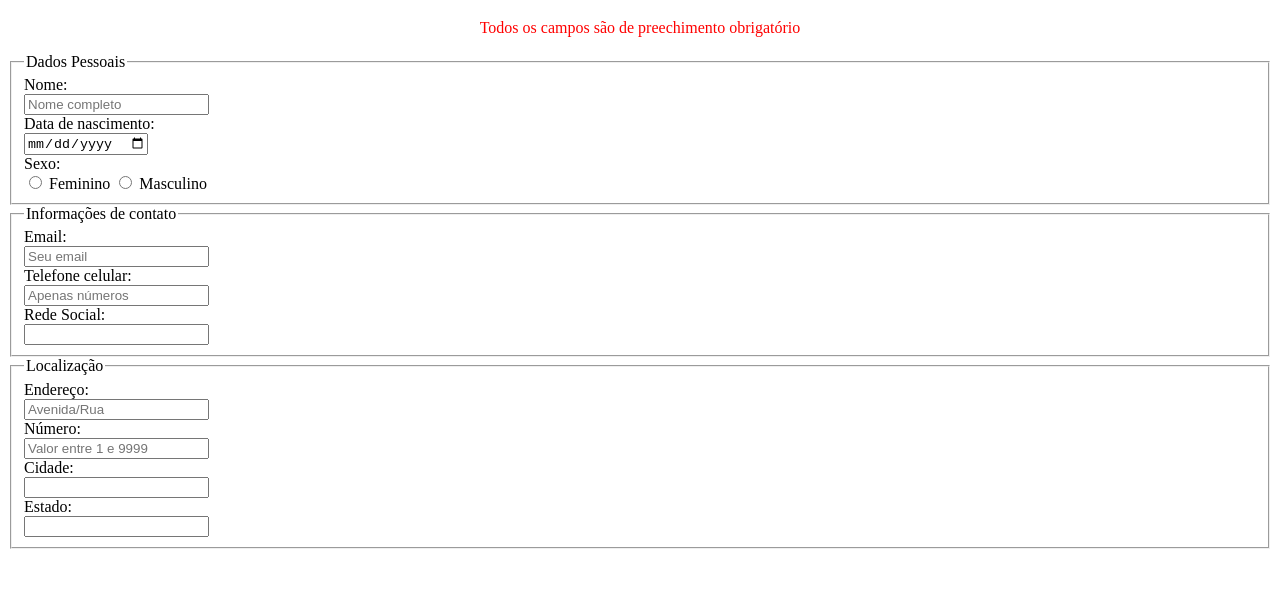
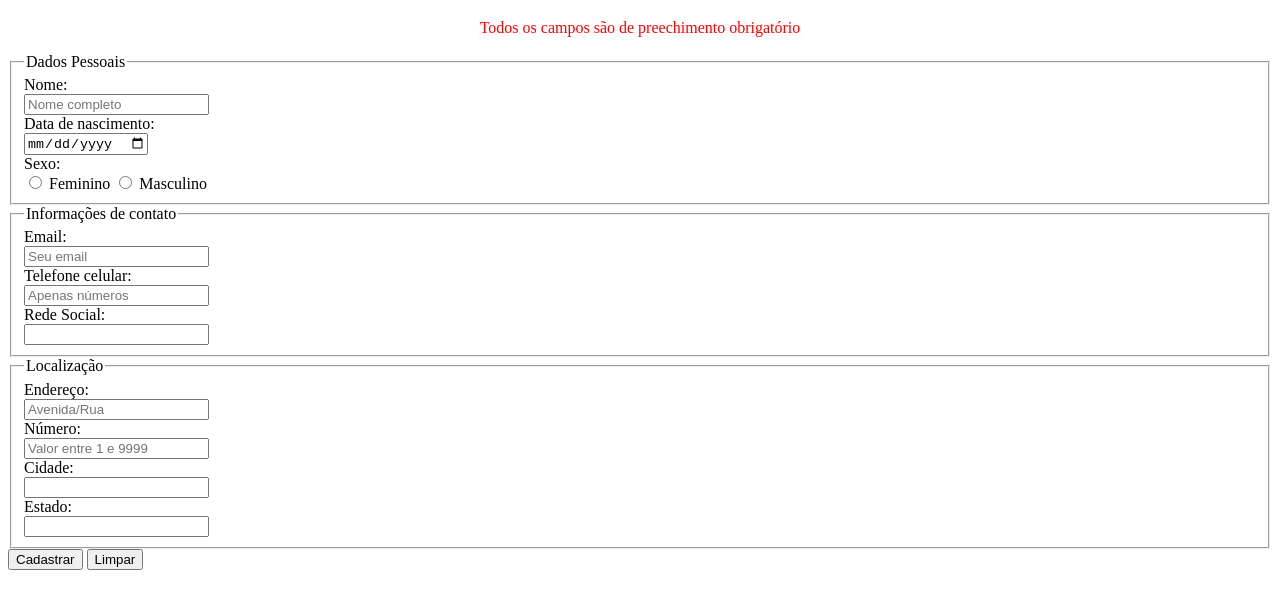
Before and after one commit to francielypm21/Formul-rio, a plain HTML site: page Cadastro.html in a window 1280 px wide. Shown: the part 62-670 px from the top of the page. Drawn offline with Linux system fonts and the light colour scheme.

Commit message:
Add files via upload

```diff
--- a/Cadastro.html
+++ b/Cadastro.html
@@ -70,11 +70,12 @@
                 <option value="Rondônia ">
                 <option value="Sergipe ">
                 <option value="Tocantins ">
+                    </option>
+                </datalist>
+                </fieldset>
 
-                    </option>
-                </fieldset>
-                </datalist>
-
+                <input type="submit" value="Cadastrar">
+                <input type="reset" value="Limpar">
       </form>
 </body>
 </html>
```
